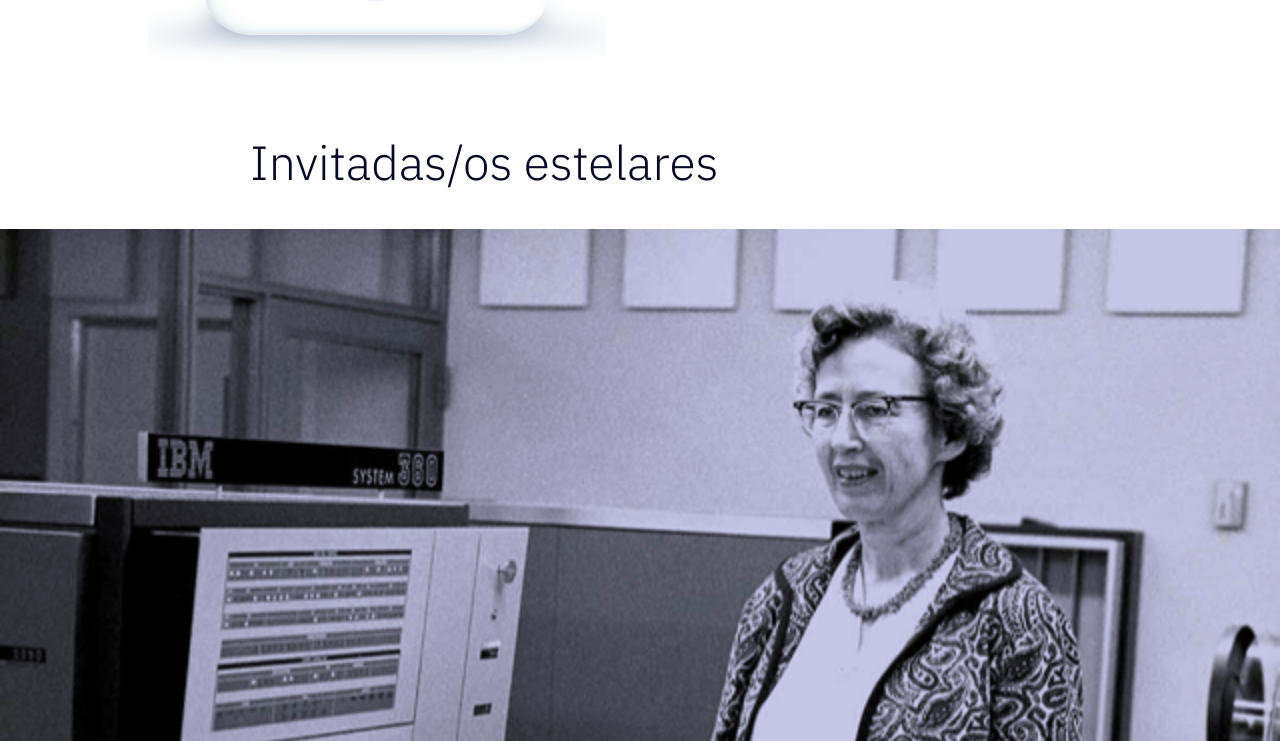
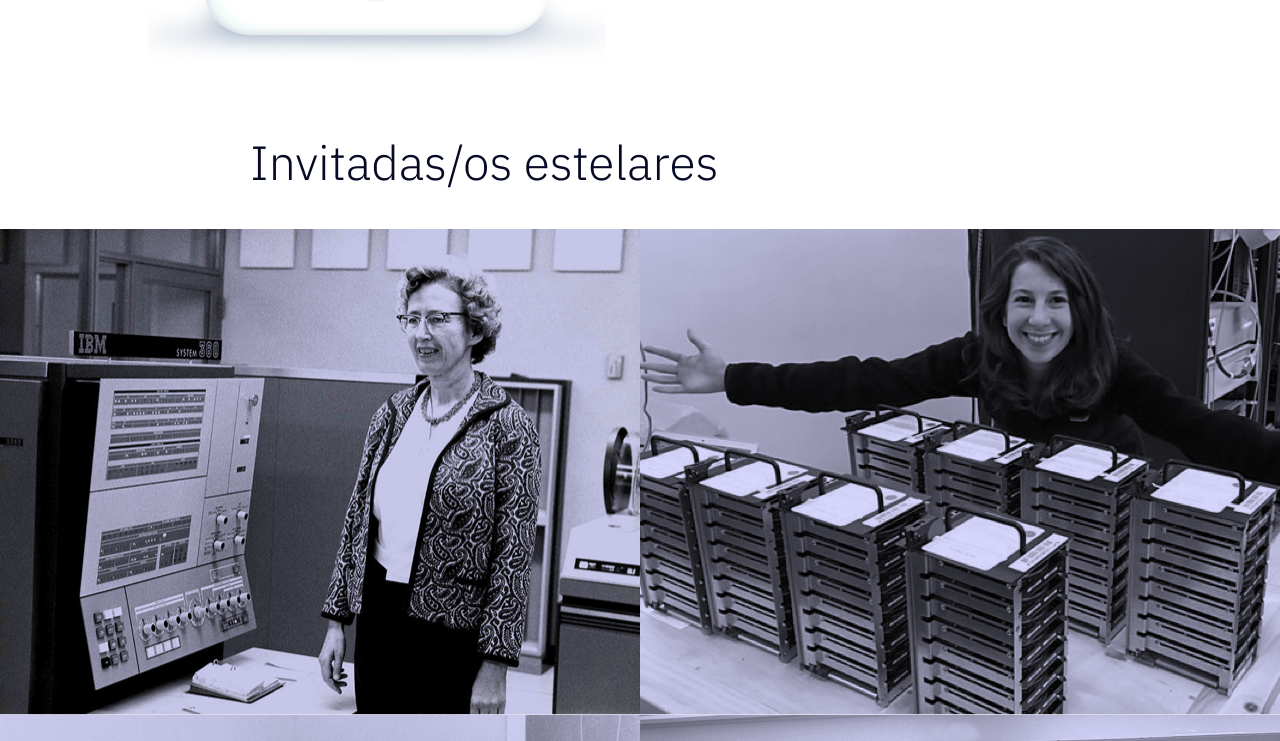
Before and after one commit to BrianMalave/Podland, a plain HTML site: page index.html in a window 1280 px wide. Shown: the part 2139-2880 px from the top of the page. Drawn offline with Linux system fonts and the light colour scheme.

Commit message:
add(ons) Se modifican algunas propiedades en CSS para corregir un poco el posicionamiento de las imagenes dentro del container. Creaciond e nuevo container "Special".

```diff
--- a/index.html
+++ b/index.html
@@ -74,6 +74,7 @@
     </section>
 
     <section id="special-guest">
+        <div class="special">
 
             <h1>Invitadas/os estelares</h1>
 
@@ -86,6 +87,7 @@
                 <img src="images/susan-kare.png" alt="" />
             </div>
 
+        </div>
     </section>
 
     <section>
--- a/styles.css
+++ b/styles.css
@@ -31,6 +31,8 @@ header {
 header .logo {
     display: inline-block;
     padding-left: 100px;
+    width: 36px;
+    height: 36px;
 }
 
 header nav {
@@ -178,6 +180,11 @@ header nav ul li:last-of-type a {
 	padding-right: 1px;
 }
 
+.special {
+    display: flex;
+    flex-wrap: wrap;
+}
+
 #special-guest h1 {
     margin-top: 1px;
 	font-family: "IBM Plex Sans";
@@ -193,7 +200,7 @@ header nav ul li:last-of-type a {
 
 #special-guest .special-guest-images {
     display: flex;
-    flex-direction: column;
+    flex-wrap: wrap;
     border: 0;
     padding: 0;
 }
```
Also changed, not shown: 1 other file.
